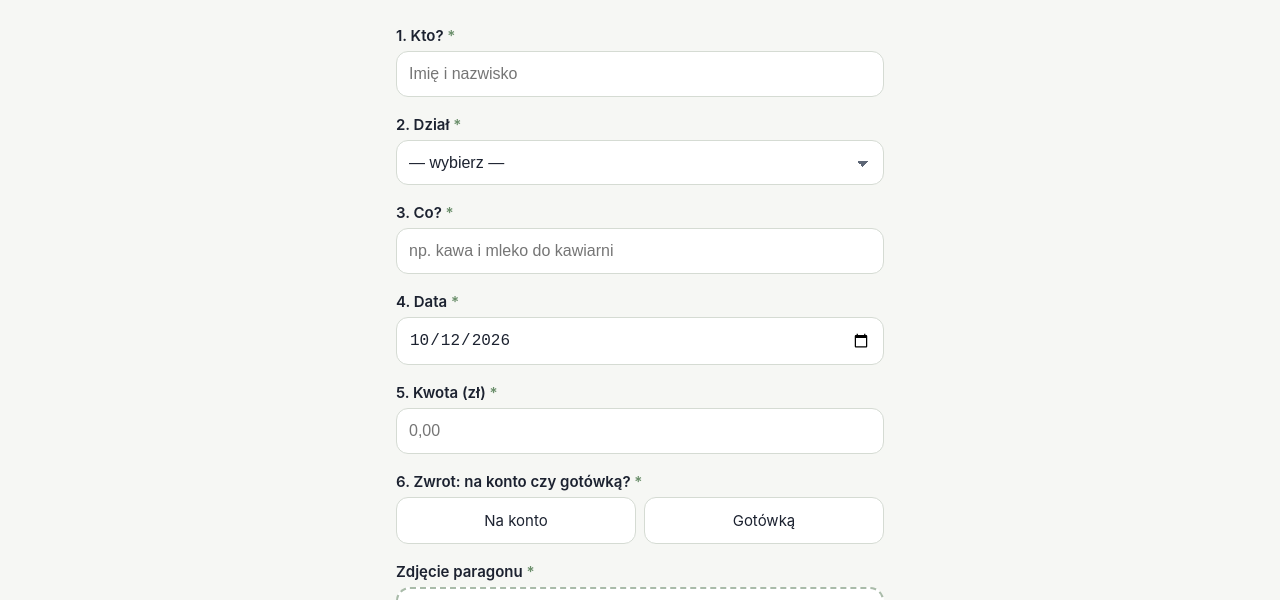
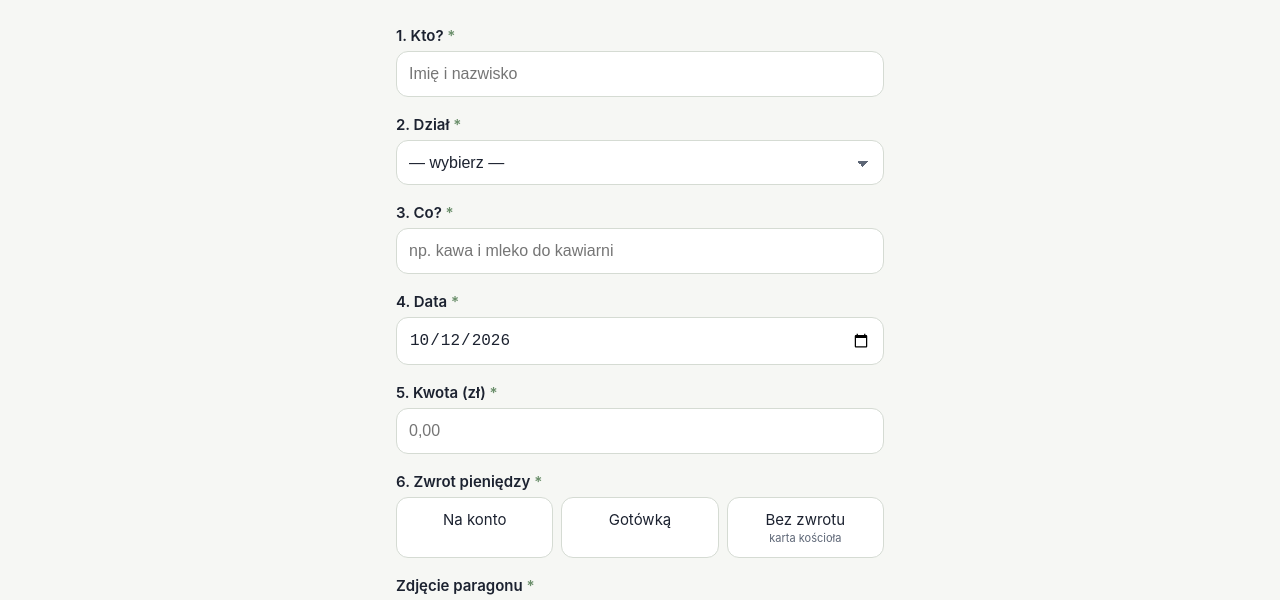
Before and after one commit to kanaanolesno-sketch/wydatki, a plain HTML site: page index.html in a window 1280 px wide. Shown: the part 82-682 px from the top of the page. Drawn offline with Linux system fonts and the light colour scheme; no server answers.

Commit message:
Add files via upload

```diff
--- a/index.html
+++ b/index.html
@@ -34,7 +34,8 @@
     background-position:calc(100% - 20px) 55%, calc(100% - 14px) 55%; background-size:6px 6px; background-repeat:no-repeat; }
   input:focus, select:focus { outline:2px solid var(--sage); border-color:var(--sage); }
   .seg { display:flex; gap:8px; }
-  .seg label { position:relative; flex:1; border:1px solid var(--line); border-radius:12px; padding:13px; background:#fff;
+  .seg small { display:block; font-size:11px; font-weight:400; color:var(--muted); margin-top:2px; }
+  .seg label { position:relative; flex:1; border:1px solid var(--line); border-radius:12px; padding:12px 6px; background:#fff;
     text-align:center; font-size:15px; cursor:pointer; }
   .seg input { position:absolute; left:0; top:0; width:1px; height:1px; opacity:0; pointer-events:none; }
   .seg label.on { border-color:var(--sage); background:var(--sage-soft); color:var(--navy); font-weight:700; }
@@ -98,10 +99,11 @@
     <label class="f" for="kwota">5. Kwota (zł) <span class="req">*</span></label>
     <input id="kwota" inputmode="decimal" placeholder="0,00">
 
-    <label class="f">6. Zwrot: na konto czy gotówką? <span class="req">*</span></label>
+    <label class="f">6. Zwrot pieniędzy <span class="req">*</span></label>
     <div class="seg" id="seg">
       <label><input type="radio" name="zwrot" value="Na konto">Na konto</label>
       <label><input type="radio" name="zwrot" value="Gotówką">Gotówką</label>
+      <label><input type="radio" name="zwrot" value="Bez zwrotu">Bez zwrotu<small>karta kościoła</small></label>
     </div>
     <div id="kontoBox">
       <label class="f" for="bank">Bank <span class="req">*</span></label>
@@ -215,7 +217,7 @@
     if (!naKonto) { dane.bank = ''; dane.konto = ''; }
     var blad = !dane.kto ? 'Wpisz, kto wydał.' : !dane.dzial ? 'Wybierz dział.' : !dane.co ? 'Wpisz, na co był wydatek.' :
       !dane.data ? 'Podaj datę.' : !(parseFloat(dane.kwota.replace(',', '.')) > 0) ? 'Podaj poprawną kwotę.' :
-      !dane.zwrot ? 'Wybierz: zwrot na konto czy gotówką.' :
+      !dane.zwrot ? 'Wybierz rodzaj zwrotu.' :
       (naKonto && !dane.bank) ? 'Podaj nazwę banku.' :
       (naKonto && !kontoOk(dane.konto)) ? 'Numer konta jest nieprawidłowy. Sprawdź cyfry (26 cyfr).' :
       !dane.zdjecie ? 'Dodaj zdjęcie paragonu.' : '';
--- a/sw.js
+++ b/sw.js
@@ -1,6 +1,6 @@
 // Service worker: pozwala zainstalować aplikację i otwierać ją szybko.
 // Strona zawsze najpierw z sieci (żeby aktualizacje docierały od razu), z pamięci tylko bez internetu.
-var CACHE = 'wydatki-v6';
+var CACHE = 'wydatki-v7';
 var PLIKI = ['./', 'index.html', 'manifest.webmanifest', 'logo.png', 'icon-192.png', 'icon-512.png', 'apple-touch-icon.png'];
 
 self.addEventListener('install', function (e) {
```
